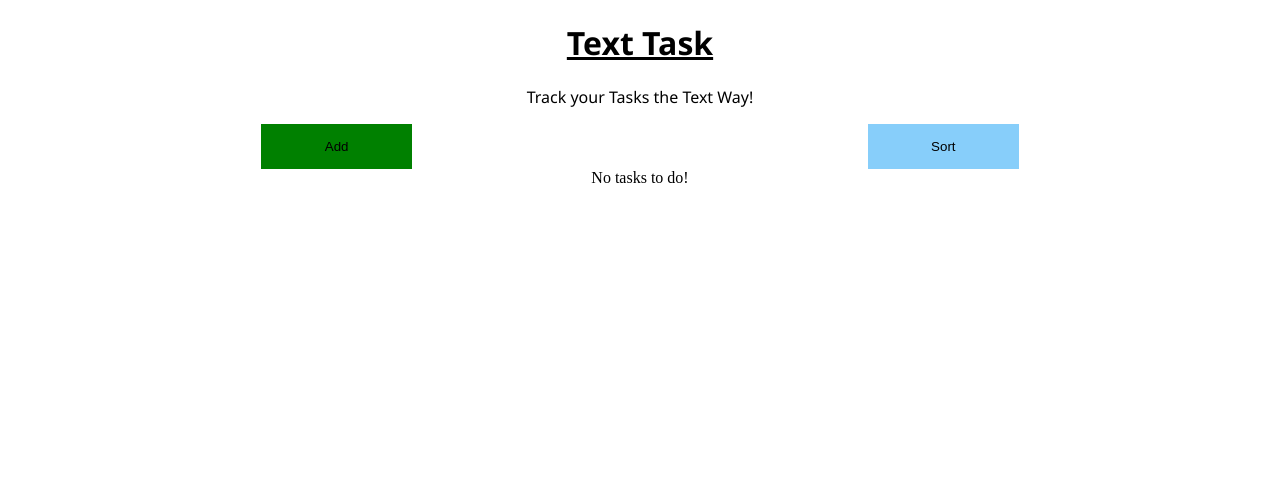
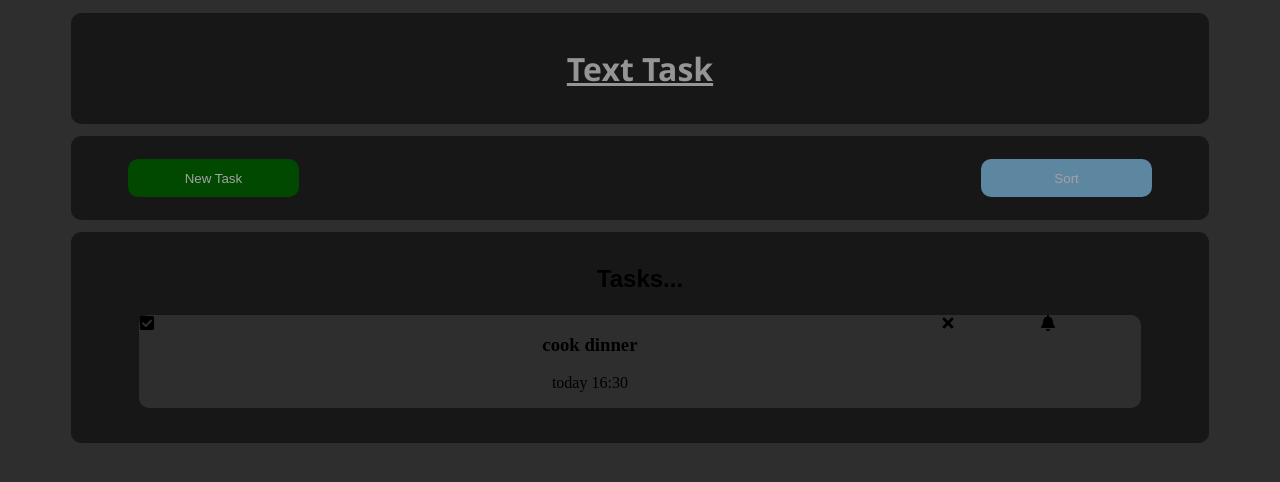
Before and after one commit to MikeMoore55/text-task, a React (Create React App) app: page / in a window 1280 px wide. Shown: the top 482 px of the page. Built offline with nearby package versions, Linux system fonts and the light colour scheme; data requests are answered from the project's data file.

Commit message:
styling #1
found theme... dark theme
styled:
body
header
btns container

```diff
--- a/db.json
+++ b/db.json
@@ -1,3 +1,11 @@
 {
-  "tasks": []
+  "tasks": [
+    {
+      "name": "cook dinner",
+      "date": "today 16:30",
+      "completed": false,
+      "reminder": false,
+      "id": 1
+    }
+  ]
 }
--- a/src/App.js
+++ b/src/App.js
@@ -100,9 +100,9 @@ function App() {
   return (
     <div className='App'>
       <Header/>
-      { showTaskModal && <AddTaskFrom addTask={addNewTask}/>}
+      { showTaskModal && <AddTaskFrom addTask={addNewTask} onToggle={ () => setShowTaskModal(!showTaskModal)}/>}
       <div className='btns-container'>
-        <AddBtn btnText={'Add'} onToggle={ () => setShowTaskModal(!showTaskModal)} showModal={showTaskModal}/>
+        <AddBtn btnText={showTaskModal ? 'cancel' : 'New Task'} onToggle={ () => setShowTaskModal(!showTaskModal)} showModal={showTaskModal}/>
         <SortBtn/>
       </div>
       {tasks.length >0 ? <TaskList tasks={tasks} deleteTask={deleteTask} toggleReminder={toggleReminder} toggleComplete={toggleComplete}/> : 'No tasks to do!'}
--- a/src/components/AddBtn.js
+++ b/src/components/AddBtn.js
@@ -1,8 +1,8 @@
 import React from 'react'
 
-function AddBtn({ btnText, showModal, onToggle }) {
+function AddBtn({ btnText, onToggle, showModal }) {
   return (
-    <button className='add-btn' onClick={onToggle}>
+    <button className={showModal ? 'cancel-btn' : 'add-btn'} onClick={onToggle}>
         { btnText}
     </button>
   )
--- a/src/components/AddTaskFrom.js
+++ b/src/components/AddTaskFrom.js
@@ -2,7 +2,7 @@ import React from 'react'
 import {useState} from 'react'
 
 
-function AddTaskFrom({addTask}) {
+function AddTaskFrom({addTask, onToggle}) {
 
   const [name, setNewTask] = useState('')
   const [date, setDate] = useState('')
@@ -12,17 +12,26 @@ function AddTaskFrom({addTask}) {
   const formSubmit = (e) =>{
     e.preventDefault();
 
-    //add task func
+    if (name === '') {
+      alert("Error: Please ensure there is a name for your task")
+    }
+    else if(date === ''){
+      alert("Error: Please ensure you have a date of some sort")
+    }
+    else{
 
     addTask({name, date, completed, reminder})
 
     setNewTask('')
     setDate('')
     setReminder(false)
+    onToggle()
+
+    }
   }
 
   return (
-    <form onSubmit={formSubmit}>
+    <form onSubmit={formSubmit} className='add-form'>
       <h2>New Task!</h2>
       <div className='form-data'>
         <label className='label'>
@@ -42,9 +51,7 @@ function AddTaskFrom({addTask}) {
         </label>
         <input type='checkbox' className='checkbox' checked={reminder} onChange={(e) => setReminder(e.target.checked)}/>
       </div>
-      <div className='form-data'>
-        <input type='submit' className='save-btn' value='save'/>
-      </div>
+      <input type='submit' className='save-btn' value='save'/>
     </form>
   )
 }
--- a/src/components/Header.js
+++ b/src/components/Header.js
@@ -4,7 +4,6 @@ function Header() {
   return (
     <header className='header'>
         <h1>Text Task</h1>
-        <p className='sub-title'>Track your Tasks the Text Way!</p>
     </header>
   )
 }
--- a/src/components/TaskList.js
+++ b/src/components/TaskList.js
@@ -4,6 +4,7 @@ import Task from './Task'
 function TaskList( {tasks, deleteTask, toggleReminder, toggleComplete} ) {
   return (
     <div className='task-list'>
+      <h2>Tasks...</h2>
       { tasks.map((task)=>
         <Task key={task.id} tasks={task} deleteTask={deleteTask} toggleReminder={toggleReminder} toggleComplete={toggleComplete}/>
       )}
--- a/src/index.css
+++ b/src/index.css
@@ -3,23 +3,30 @@
   scroll-behavior: smooth;
 }
 
+body{
+  background-color: rgb(46, 46, 46);
+}
+
 .App{
   position: relative;
-  width: 60%;
-  margin: 0% 20% 0% 20%;
+  width: 100%;
+  margin: 0%;
 }
 
 .header{
   position: relative;
-  width:100%;
-  top: 0%;
-  left: 0%;
+  width: 90%;
+  margin: 1% 5% 1% 5%;
+  background-color: rgb(23, 23, 23);
+  border-radius: 10px;
+  padding: 1%;
 }
 
 .header h1{
   text-align: center;
   font-family: 'Segoe UI', Tahoma, Geneva, Verdana, sans-serif;
   text-decoration: underline;
+  color: rgb(150, 148, 148);
 }
 
 .header .sub-title{
@@ -27,43 +34,131 @@
   font-family: 'Segoe UI', Tahoma, Geneva, Verdana, sans-serif;
 }
 
+.add-form{
+  position: fixed;
+  top: 32%;
+  left: 15%;
+  width: 70%;
+  z-index: 5;
+  background-color: rgb(23, 23, 23);
+  border-radius: 10px;
+  box-shadow: 5px 5px 10px 0px black;
+}
+
+.add-form h2{
+  font-family: Arial, Helvetica, sans-serif;
+  text-align: center;
+  text-decoration: underline;
+}
+
+.add-form .form-data{
+  display: grid;
+  width: 100%;
+  grid-template-columns: 30% 70%;
+  margin-top: 3%;
+}
+
+.add-form .form-data .label{
+  font-family: Arial, Helvetica, sans-serif;
+}
+
+.add-form .form-data .input{
+  border: solid 1px black;
+  width: 80%;
+}
+
+.add-form .form-data .checkbox{
+  width: 20%;
+}
+
+.add-form .save-btn{
+  width: 30%;
+  left: 40%;
+  margin: 2%;
+  padding: 1%;
+  text-transform: capitalize;
+  font-family: Arial, Helvetica, sans-serif;
+  background-color: blue;
+  color: white;
+  border: none;
+}
+
 .btns-container{
   position: relative;
-  width: 100%;
+  width: 90%;
+  margin: 1% 5% 1% 5%;
+  background-color: rgb(23, 23, 23);
+  border-radius: 10px;
   display: flex;
 }
 
 .add-btn{
   position: relative;
   width: 20%;
-  margin-right: 30%;
-  background-color: green;
+  margin: 2% 30% 2% 5%;
+  background-color: rgb(1, 72, 1);
+  color: rgb(163, 163, 163);
+  border-radius: 10px;
   border: none;
-  padding: 2% 2% 2% 2%;
+  padding: 1% 2% 1% 2%;
 }
 
 .add-btn:active{
   transform: scale(0.9);
 }
 
+.cancel-btn{
+  position: relative;
+  width: 20%;
+  margin: 2% 30% 2% 5%;
+  background-color: rgb(92, 2, 2);
+  color: rgb(163, 163, 163);
+  border-radius: 10px;
+  border: none;
+  padding: 1% 2% 1% 2%;
+}
+
+.cancel-btn:active{
+  transform: scale(0.9);
+}
+
 .sort-btn{
   position: relative;
   width: 20%;
-  margin-left: 30%;
-  background-color: lightskyblue;
+  margin: 2% 5% 2% 30%;
+  background-color: rgb(93, 134, 160);
+  color: rgb(163, 163, 163);
+  border-radius: 10px;
   border: none;
-  padding: 2% 2% 2% 2%;
+  padding: 1% 2% 1% 2%;
 }
 
 .sort-btn:active{
   transform: scale(0.9);
 }
 
+.task-list{
+  position: relative;
+  width: 90%;
+  margin: 1% 5% 1% 5%;
+  background-color: rgb(23, 23, 23);
+  border-radius: 10px;
+  padding: 1%;
+}
+
+.task-list h2{
+  font-family: Arial, Helvetica, sans-serif;
+
+}
+
 .task{
   position: relative;
-  width: 100%;
+  width: 90%;
+  margin: 2% 5% 2% 5%;
+  border-radius: 10px;
   display: grid;
   grid-template-columns: 10% 70% 10% 10%;
+  background-color:rgb(46, 46, 46);
 }
 
 .completed{
```
